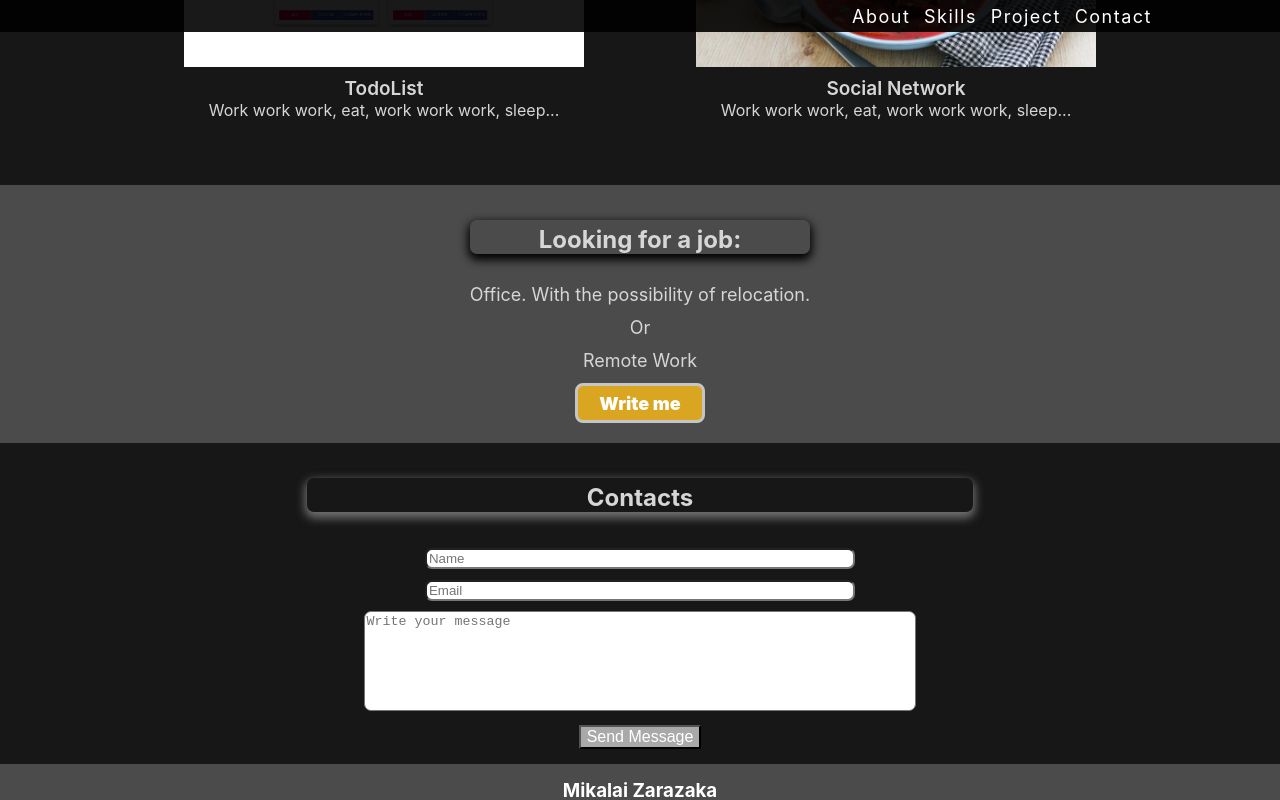
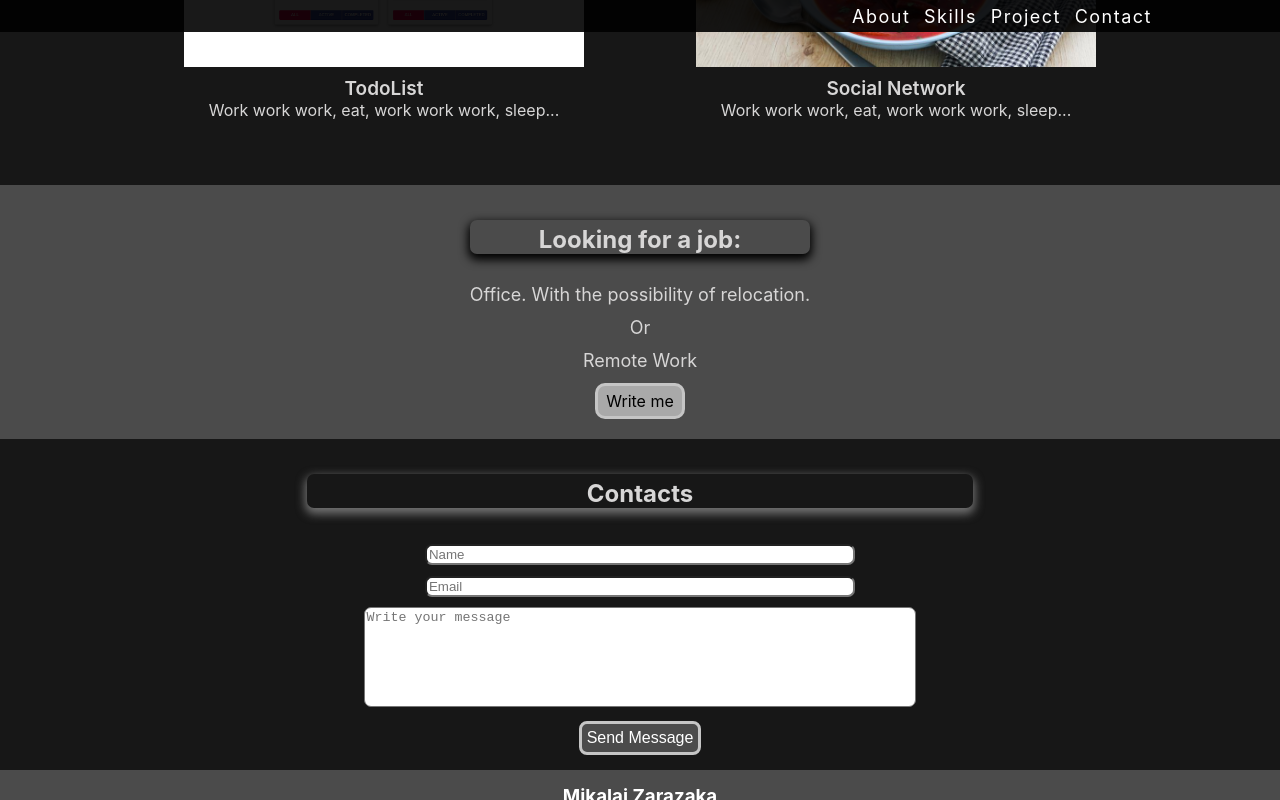
Before and after one commit to Djiypyk/CV, a React (Create React App) app: page / in a window 1280 px wide. In both pictures the pointer is over the element "Write me". Shown: the part 1595-2395 px from the top of the page. Built offline with nearby package versions, Linux system fonts and the light colour scheme.

Commit message:
small style fix

```diff
--- a/src/Components/FindWork/FindWork.module.css
+++ b/src/Components/FindWork/FindWork.module.css
@@ -37,16 +37,13 @@
 }
 
 .buttonLink:hover {
-    transition: ease-in-out 0.5s;
-    width: 130px;
-    font-size: 20px;
-    background-color: goldenrod;
+    background-color: darkgrey;
     color: white;
+    cursor: pointer;
+    border-radius: 10px;
 }
 
 .buttonLink a:hover {
-    transition: ease-in-out 0.3s;
-    color: white;
-    font-size: 18px;
-    font-weight: 900;
+    color: black;
+    font-size: 16px;
 }
--- a/src/Components/RecruiterForm/RecruiterForm.module.css
+++ b/src/Components/RecruiterForm/RecruiterForm.module.css
@@ -40,7 +40,14 @@
 
 .sendButton {
     font-size: 16px;
+    color: white;
+    background-color: #4b4b4b;
+    cursor: pointer;
+    padding: 5px;
+    border: 3px solid #c5c5c5;
+    border-radius: 8px;
+}
+.sendButton:hover{
+    color: black;
     background-color: darkgrey;
-    color: white;
-    cursor: pointer;
 }
```
